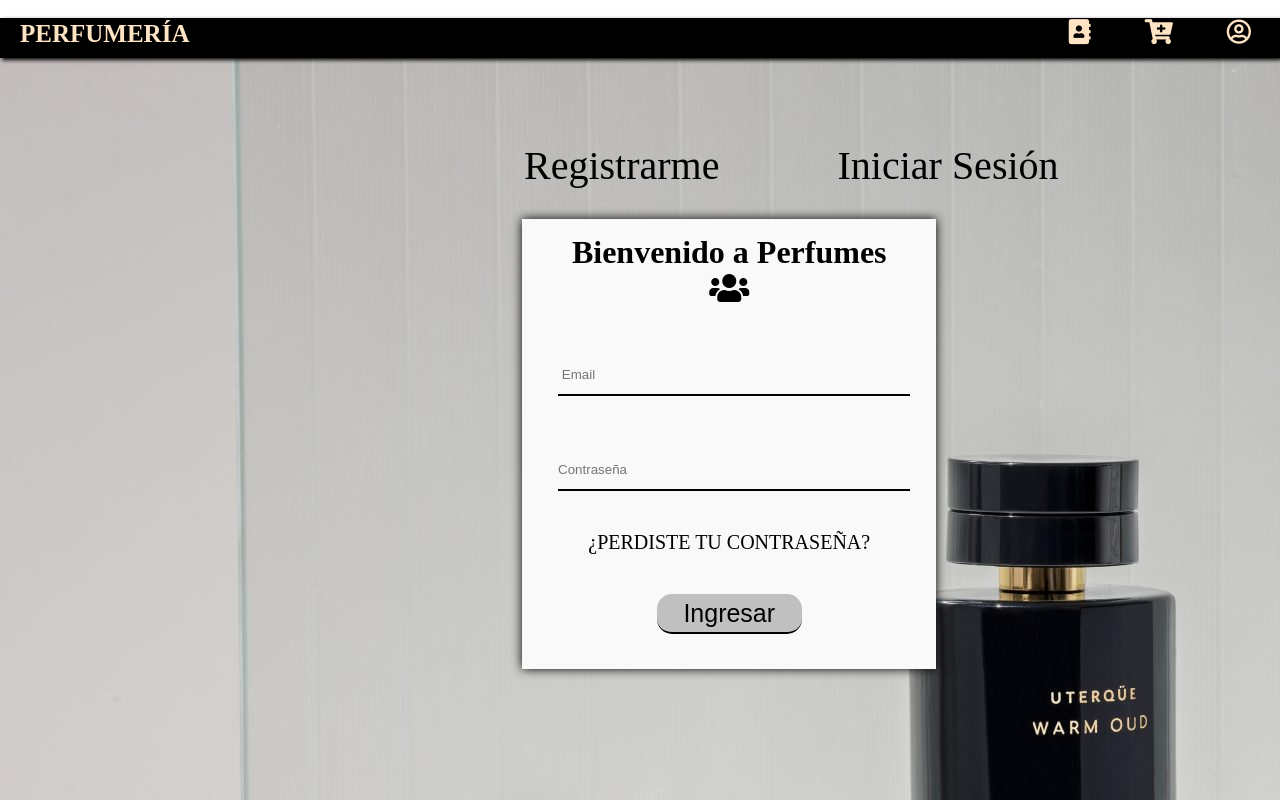
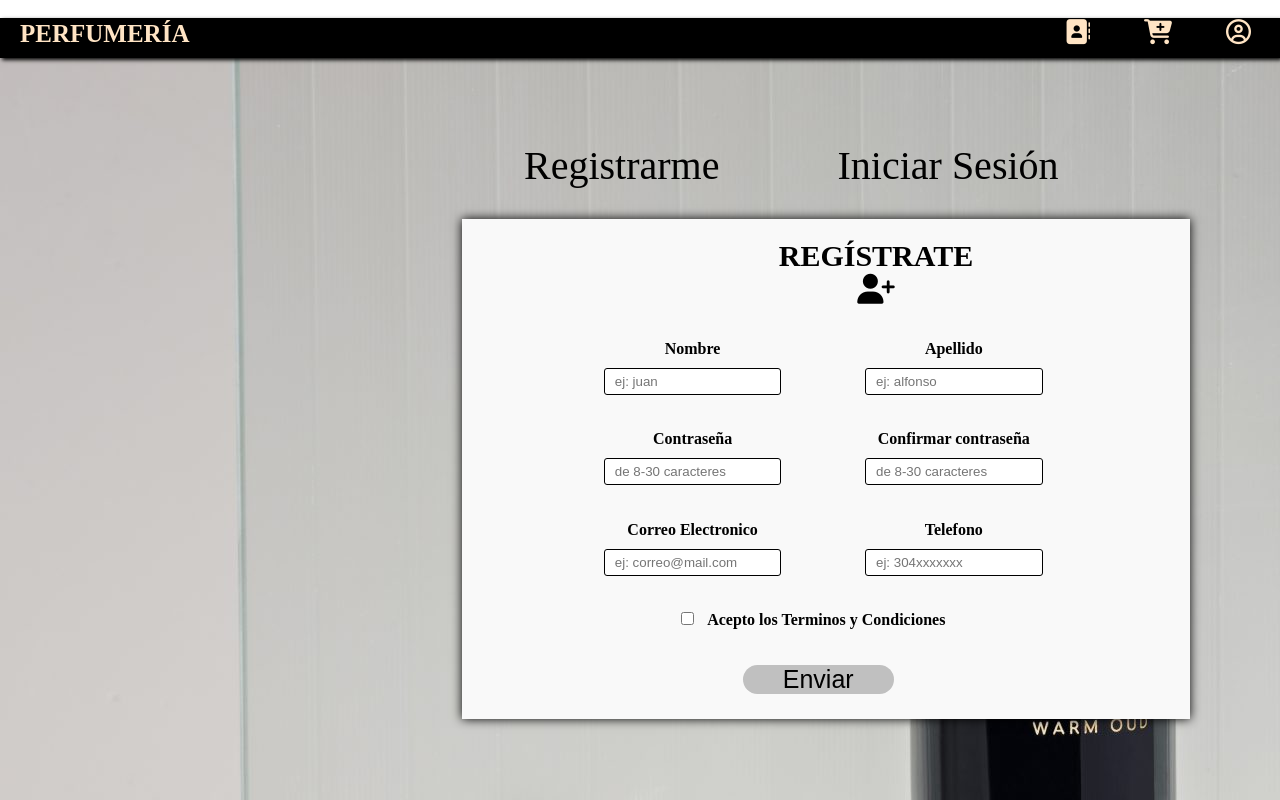
Before and after one commit to YojayDeHorta/tienda_perfumes, a PHP site: page /view/store/Registrate.html in a window 1280 px wide. Run offline with PHP 8.4, Linux system fonts and the light colour scheme; some libraries are stand-ins or nearby versions.

Commit message:
registro cambiado y añadidas verificaciones

```diff
--- a/view/store/Registrate.html
+++ b/view/store/Registrate.html
@@ -1,12 +1,13 @@
 <!DOCTYPE html>
-<html  lang="en">
+<html lang="en">
+
 <head>
   <title>Perfumes</title>
   <meta charset="UTF-8">
   <meta name="viewport" content="width=device-width, initial-scale=1">
   <link rel="icon" href="img/Icon-Perfume.jpg">
   <link href="css/1.css" rel="stylesheet">
-  <link href="css/tooltip.css" rel="stylesheet">
+  <link href="css/validaciones.css" rel="stylesheet">
   <link href="css/all.min.css" rel="stylesheet">
   <script src="https://ajax.googleapis.com/ajax/libs/jquery/3.6.0/jquery.min.js"></script>
 </head>
@@ -14,7 +15,7 @@
 <body background="img/Fondo_Registrar.jpg">
   <div class="Div-Principal" id="Div_Principal_Registro">
     <header class="Cabecera" id="Cabecera_Pagina_Registrar">
-      <nav class="Nav-Opciones" >
+      <nav class="Nav-Opciones">
         <a href="Index.php">
           <h1 class="Logo-Perfumes">PERFUMERÍA</h1>
         </a>
@@ -29,13 +30,110 @@
       <button class="tablinks" onclick="Tabs_Principal(event, 'Tabs_1')">Registrarme</button>
       <button class="tablinks" onclick="Tabs_Principal(event, 'Tabs_2')">Iniciar Sesión</button>
     </div>
-  <div id="Tabs_1" class="tabcontent " id="Content_Pagina_Registro">
-    <form class="Formulario" id="Registrar">
+    <div id="Tabs_1" class="tabcontent active" id="Content_Pagina_Registro">
+
+      <form class="Formu" id="Registro">
         <legend>
           <h1>REGÍSTRATE <br> <i class="fas fa-user-plus"></i></h1>
-
         </legend>
 
+        <!-- Grupo: nombre -->
+
+        <div class="formulario__grupo " id="grupo__nombre">
+          <label for="nombre" class="formulario__label">Nombre</label>
+          <div class="formulario__grupo-input">
+            <input type="text" class="formulario__input" name="nombre" id="nombre" placeholder="ej: juan">
+            <i class="formulario__validacion-estado fas fa-times-circle"></i>
+          </div>
+          <p class="formulario__input-error"> el nombre tiene que ser de 3-16 digitos y solo letras</p>
+        </div>
+
+        <!-- Grupo: apellido -->
+
+        <div class="formulario__grupo" id="grupo__apellido">
+          <label for="apellido" class="formulario__label">Apellido</label>
+          <div class="formulario__grupo-input">
+            <input type="text" class="formulario__input" name="apellido" id="apellido" placeholder="ej: alfonso">
+            <i class="formulario__validacion-estado fas fa-times-circle"></i>
+          </div>
+          <p class="formulario__input-error"> el apellido tiene que ser de 3-16 digitos y solo letras</p>
+        </div>
+
+        <!-- Grupo: password -->
+
+        <div class="formulario__grupo" id="grupo__password">
+          <label for="password" class="formulario__label">Contraseña</label>
+          <div class="formulario__grupo-input">
+            <input type="password" class="formulario__input" name="password" id="password"
+              placeholder="de 8-30 caracteres">
+            <i class="formulario__validacion-estado fas fa-times-circle"></i>
+          </div>
+          <p class="formulario__input-error"> La contraseña tiene que tener un minimo de 8 caracteres numeros o letras
+          </p>
+        </div>
+
+        <!-- Grupo: password2 2 -->
+
+        <div class="formulario__grupo" id="grupo__password2">
+          <label for="password2" class="formulario__label">Confirmar contraseña</label>
+          <div class="formulario__grupo-input">
+            <input type="password" class="formulario__input" name="password2" id="password2"
+              placeholder="de 8-30 caracteres">
+            <i class="formulario__validacion-estado fas fa-times-circle"></i>
+          </div>
+          <p class="formulario__input-error"> ambas contraseñas deben ser iguales</p>
+        </div>
+
+        <!-- Grupo: correo -->
+
+        <div class="formulario__grupo" id="grupo__correo">
+          <label for="correo" class="formulario__label">Correo Electronico</label>
+          <div class="formulario__grupo-input">
+            <input type="email" class="formulario__input" name="correo" id="correo" placeholder="ej: correo@mail.com">
+            <i class="formulario__validacion-estado fas fa-times-circle"></i>
+          </div>
+          <p class="formulario__input-error">El correo solo puede contener letras, numeros, puntos, guiones bajos,
+            guion y @.</p>
+
+        </div>
+
+        <!-- Grupo: telefono -->
+
+        <div class="formulario__grupo" id="grupo__telefono">
+          <label for="telefono" class="formulario__label">Telefono</label>
+          <div class="formulario__grupo-input">
+            <input type="text" class="formulario__input" name="telefono" id="telefono" placeholder="ej: 304xxxxxxx">
+            <i class="formulario__validacion-estado fas fa-times-circle"></i>
+          </div>
+          <p class="formulario__input-error">El telefono solo puede contener numeros y el maximo son 14 dígitos.</p>
+        </div>
+
+        <!-- Grupo: Terminos y Condiciones -->
+
+        <div class="formulario__grupo-terminos" id="grupo__terminos">
+          <label class="formulario__label">
+            <input class="formulario__checkbox" type="checkbox" name="terminos" id="terminos">
+            Acepto los Terminos y Condiciones
+          </label>
+        </div>
+
+        <div class="formulario__mensaje" id="formulario__mensaje">
+          <p><i class="fas fa-exclamation-triangle"></i> <b>Error:</b> Por favor rellena el formulario correctamente y
+            acepta nuestros terminos.
+          </p>
+        </div>
+        <div class="formulario__mensaje" id="formulario__mensaje-bd">
+          <p><i class="fas fa-exclamation-triangle"></i> <b>Error:</b> usuario no valido o existente, porfavor revise
+            su correo o telefono nuevamente
+          </p>
+        </div>
+        <div class="formulario__grupo formulario__grupo-btn-enviar">
+          <button type="submit" class="formulario__btn">Enviar</button>
+          <p class="formulario__mensaje-exito" id="formulario__mensaje-exito">Formulario enviado exitosamente! se le
+            redireccionara en:</p>
+          <span id="countdown"></span>
+        </div>
+        <!--
       <input class="Input-Registrate" type="text"  id="nombre" name="Nombre" minlength="2" maxlength="15" pattern="[A-Za-z]+"
         placeholder="Nombre " required>&nbsp &nbsp
       <input class="Input-Registrate" type="text" name="Apellido" minlength="2" maxlength="15" pattern="[A-Za-z]+"
@@ -49,24 +147,37 @@
         <input class="Input-Registrate" id="Registrar-Contraseña_2" type="password" name="Confirmar_contraseña"
         minlength="8" pattern="[A-Za-z0-9]+" maxlength="30" id="passconfirm" placeholder="Confirmar Contraseña"
         required> &nbsp &nbsp
+        <div class="formulario__grupo" id="grupo__usuario">
+          <label for="usuario" class="formulario__label">Usuario</label>
+          <div class="formulario__grupo-input">
+            <input type="text" class="formulario__input" name="usuario" id="usuario" placeholder="john123">
+            <i class="formulario__validacion-estado fas fa-times-circle"></i>
+          </div>
+          <p class="formulario__input-error">El usuario tiene que ser de 4 a 16 dígitos y solo puede contener numeros, letras y guion bajo.</p>
+        </div>
       <a onclick="mostrarContra()" class="Mostrar-Contraseña"><i class="fas fa-eye"></i></a>
-      <!-- este es el boton de mostrar y ocultar-->
+
       <br><br>
 
-      <h4 id="alerta_registro"> </h4> <!-- este es el lugar donde sale el mensaje en registro-->
-      <input type="submit" value="Registrarme" id="btn-registrar" class="Botton-Enviar" />
-      <br>
+      <h4 id="alerta_registro"> </h4>  este es el lugar donde sale el mensaje en registro
+
+      <input type="submit" value="Registrarme" id="btn-registrar" class="Botton-Enviar" />-->
       </form>
+
     </div>
-  <div id="Tabs_2" class="tabcontent active" id="Content_Pagina_Registro">
+    <div id="Tabs_2" class="tabcontent " id="Content_Pagina_Registro">
       <form class="Formulario" id="Iniciar">
+
         <h1>Bienvenido a Perfumes <br> <i class="fas fa-users"><br></i></h1>
         <br> <br>
-      <input id="Email" class="Input" type="email" name="Email" placeholder=" Email"> <br> <br>
+        <h4 id="alerta_login"> </h4><!-- este es el lugar donde sale el mensaje en login-->
+        <input id="Email" class="Input" type="email" name="Email" placeholder=" Email" title="El correo solo puede contener letras, numeros, puntos, guiones bajos,
+        guion y @."> <br> <br>
         <input id="Contraseña" class="Input" type="text" name="Contraseña" minlength="8" maxlength="30"
-        pattern="[A-Za-z0-9]+" placeholder="Contraseña">
+          pattern="[A-Za-z0-9]+" placeholder="Contraseña"
+          title="La contraseña tiene que tener un minimo de 8 caracteres numeros o letras">
         <a href="" id="Olvidaste-contraseña">¿PERDISTE TU CONTRASEÑA?</a>
-      <h4 id="alerta_login"> </h4><!-- este es el lugar donde sale el mensaje en login-->
+
         <input type="submit" value="Ingresar" class="Botton-Enviar" id="btn-Login" />
       </form>
     </div>
@@ -79,7 +190,7 @@
 
 
 
-
+  <script src="https://kit.fontawesome.com/2c36e9b7b1.js" crossorigin="anonymous"></script>
   <script src="js/login.js"></script>
   <script src="js/registro.js"></script>
   <script src="js/1.js"></script>
--- a/view/store/css/1.css
+++ b/view/store/css/1.css
@@ -468,7 +468,6 @@
   border-radius: 10px;
 }
 
-
 /**-----------------DIV  DE PRODUCTOS-------------------**/
 
 /*----------------------Pestaña Session Usuario------------------------*/
@@ -542,7 +541,7 @@
 
 /*------------TABS REGISTRARTE-----------------*/
 
-#Registrar {
+#formulario {
   position: relative;
   width: 40%;
   left: 450px;
@@ -682,7 +681,6 @@
 
 /*----------LOGIN------------*/
 
-
 /*----------------------Pestaña Session Usuario------------------------*/
 
 /*--------------TABS GENERAL ADMIN--------------------------*/
@@ -734,7 +732,6 @@
 
 /*--------------TABS GENERAL ADMIN--------------------------*/
 
-
 /*-------------------------DATOS - ADMIN --------------------*/
 
 .Div-Admin {
@@ -749,7 +746,6 @@
   position: relative;
   font-family: Yellowtail;
   font-size: 35px;
-
 }
 
 .Div-Admin button {
@@ -793,7 +789,6 @@
   left: 30px;
 }
 
-
 #Boton_Enviar {
   position: relative;
   background-color: #094293;
@@ -805,8 +800,6 @@
 }
 
 /*-------------------------DATOS - ADMIN --------------------*/
-
-
 
 /*-------------PRODUCTOS ADMIN-------------------------*/
 
@@ -885,7 +878,7 @@
 
 #Datos_3 {
   position: relative;
-    width: 27.0%;
+  width: 27%;
   left: 10px;
 }
 
@@ -897,7 +890,7 @@
 
 #Datos_5 {
   position: relative;
-    width: 14.0%;
+  width: 14%;
   left: 15px;
 }
 
@@ -920,8 +913,6 @@
 }
 
 /*-------------PRODUCTOS ADMIN-------------------------*/
-
-
 
 /*--------------------------FLEX CLIENTE-------------------------------------------*/
 
@@ -1013,7 +1004,6 @@
   top: 13px;
 }
 
-
 #Boton_Cliente_Borrar {
   position: relative;
   background-color: red;
@@ -1021,14 +1011,9 @@
   top: 13px;
 }
 
-
 /*--------------------------FLEX CLIENTE-------------------------------------------*/
 
-
-
 /*------------------------ADMIN GENERAL------------------------------------*/
-
-
 
 /*-----------------TABLA COMPRAS---------------------*/
 
@@ -1055,14 +1040,11 @@
   top: 170px;
 }
 
-
 .Flex_Compras {
   position: relative;
   font-family: Cookie;
   background-color: #e9e9e9;
-    color: black
-        /*#256d7b*/
-    ;
+  color: black /*#256d7b*/;
   text-align: center;
   display: flex;
   flex-flow: row wrap;
@@ -1077,7 +1059,6 @@
 .Flex_Compras h3 {
   position: relative;
   margin-left: 10px;
-    ;
   width: 50%;
   font-size: 28px;
   top: 10px;
@@ -1090,7 +1071,6 @@
   padding-bottom: 40px;
   width: 128px;
   height: 198px;
-
 }
 
 .Flex_Compras form {
@@ -1109,7 +1089,6 @@
   outline: none;
   border-radius: 10px;
 }
-
 
 .Flex_Compras #Icon_Compras {
   position: relative;
@@ -1125,18 +1104,16 @@
   color: red;
 }
 
-
 .Flex_Compras h2 {
   position: relative;
   top: -50px;
   left: 410px;
 }
-
 
 .Compra_Total_Carrito {
   position: fixed;
   font-family: Eras Bold ITC;
-    background-color: #FFFFFF;
+  background-color: #ffffff;
   text-align: center;
   width: 30%;
   height: 318px;
@@ -1144,7 +1121,6 @@
   left: 1000px;
   box-shadow: 5px 5px 5px black;
   border-radius: 20px;
-    ;
 }
 
 .Compra_Total_Carrito h1 {
@@ -1193,13 +1169,11 @@
 }
 
 .Compra_Total_Carrito button:hover {
-    background-color: #DC3545;
+  background-color: #dc3545;
   color: black;
 }
 
 /*-----------------TABLA COMPRAS---------------------*/
-
-
 
 /*----------------------Contacto-------------------------------*/
 
@@ -1209,7 +1183,6 @@
   width: 100%;
   height: 500px;
   top: 56px;
-
 }
 
 .Info_1 {
@@ -1228,7 +1201,7 @@
 
 .Info_1 form {
   position: relative;
-    background-color: rgb(0,0,0,0.4);
+  background-color: rgb(0, 0, 0, 0.4);
   color: white;
   text-align: center;
   height: 500px;
@@ -1241,8 +1214,8 @@
   font-size: 40px;
 }
 
-.Info_1 form p{
-  color:  #d4d4d4;
+.Info_1 form p {
+  color: #d4d4d4;
 }
 
 .Info_2 {
@@ -1253,7 +1226,6 @@
   height: 500px;
   left: 800px;
   top: -500px;
-
 }
 
 .Info_2 form {
@@ -1293,11 +1265,10 @@
   color: black;
 }
 
-.Info_2 ::placeholder{
+.Info_2 ::placeholder {
   color: black;
   font-size: 17px;
 }
-
 
 .Info_2 form select {
   background-color: transparent;
@@ -1350,10 +1321,6 @@
   color: black;
 }
 
-
-
-
-
 /*-----------MARCAS-----------------*/
 
 .Titulo_Marcas {
@@ -1367,7 +1334,6 @@
   top: 80px;
   left: 10px;
 }
-
 
 .Caja-Logos {
   position: relative;
@@ -1401,7 +1367,6 @@
   text-align: center;
   top: 56px;
   height: 600px;
-
 }
 
 .Formulario_Contacto form {
@@ -1416,14 +1381,11 @@
   box-shadow: 1px 2px 2px black;
 }
 
-
 .Formulario_Contacto form h1 {
   font-family: Yellowtail;
   font-size: 47px;
   color: white;
 }
-
-
 
 .Formulario_Contacto form input {
   padding-left: 10px;
@@ -1518,7 +1480,6 @@
   font-size: 20px;
   top: 5px;
 }
-
 
 .Formulario_Contacto form .Botton-Enviar {
   background-color: transparent;
@@ -1530,7 +1491,6 @@
   top: -10px;
 }
 
-
 .Formulario_Contacto form.Botton-Enviar:hover {
   color: bisque;
   background-color: black;
--- /dev/null
+++ b/view/store/css/validaciones.css
@@ -0,0 +1,133 @@
+/*ESTILOS DE LAS VALIDACIONES*/
+.Formu {
+  position: relative;
+  display: flex;
+  text-align: center;
+  flex-wrap: wrap;
+  background-color: #f9f9f9;
+  top: -90px;
+  width: 50%;
+  left: 450px;
+  height: 500px;
+  box-shadow: 0px 0px 10px 0px;
+  padding-left: 100px;
+  padding-right: 0;
+}
+
+.formulario__grupo {
+  width: 40%;
+
+  /* border: 1px solid black; */
+  margin: 0 5px;
+}
+.formulario__label {
+  display: block;
+  font-weight: 700;
+  padding: 10px;
+  cursor: pointer;
+}
+.formulario__grupo-input {
+  position: relative;
+}
+.formulario__input {
+  width: 50%;
+  background: #fff;
+  border: 3px solid transparent;
+  border-radius: 3px;
+  height: 25px;
+  line-height: 25px;
+  padding: 0 40px 0 10px;
+  transition: 0.3s ease all;
+  border: 1px solid black;
+}
+.formulario__input:focus {
+  border: 3px solid #0075ff;
+  outline: none;
+  box-shadow: 3px 0px 30px rgba(163, 163, 163, 0.4);
+}
+.formulario__input-error {
+  font-size: 12px;
+  margin-bottom: 0;
+  display: none;
+}
+.formulario__input-error-activo {
+  display: block;
+}
+.formulario__validacion-estado {
+  position: absolute;
+  right: 75px;
+  bottom: 7px;
+  z-index: 100;
+  font-size: 16px;
+  opacity: 0;
+}
+.formulario__checkbox {
+  margin-right: 10px;
+}
+.formulario__grupo-terminos,
+.formulario__mensaje,
+.formulario__grupo-btn-enviar {
+  width: 80%;
+}
+
+.formulario__mensaje {
+  height: 45px;
+  line-height: 45px;
+  background: #f66060;
+  padding: 0 15px;
+  border-radius: 3px;
+  display: none;
+}
+.formulario__mensaje-activo {
+  display: block;
+}
+.formulario__mensaje p {
+  margin: 0;
+}
+.formulario__grupo-btn-enviar {
+  display: flex;
+  flex-direction: column;
+  align-items: center;
+}
+/*estilos de los objetos*/
+.formulario__btn {
+  background-color: silver;
+  border: 0;
+  border-radius: 15px;
+  font-size: 25px;
+
+  width: 30%;
+  color: trasparent;
+  color: black;
+  cursor: pointer;
+}
+
+.formulario__btn:hover {
+  color: bisque;
+  background-color: black;
+  box-shadow: 3px 0px 30px rgba(163, 163, 163, 1);
+}
+.formulario__mensaje-exito {
+  font-size: 20px;
+  color: #119200;
+  display: none;
+}
+
+.formulario__mensaje-exito-activo {
+  display: block;
+}
+/* ----- -----  Estilos para Validacion ----- ----- */
+.formulario__grupo-correcto .formulario__validacion-estado {
+  color: #1ed12d;
+  opacity: 1;
+}
+.formulario__grupo-incorrecto .formulario__label {
+  color: #bb2929;
+}
+.formulario__grupo-incorrecto .formulario__validacion-estado {
+  color: #bb2929;
+  opacity: 1;
+}
+.formulario__grupo-incorrecto .formulario__input {
+  border: 3px solid #bb2929;
+}
--- a/view/store/js/login.js
+++ b/view/store/js/login.js
@@ -14,14 +14,14 @@
   evt.currentTarget.className += " active";
 }
 /*--------------TABS----------------*/
-/**------------------------------------ */
+/**----------------LOGIN-------------------- */
 
 var sesion = document.getElementById("Iniciar");
 var alerta = document.getElementById("alerta_login");
 sesion.addEventListener("submit", function (e) {
   e.preventDefault();
   var datos = new FormData(sesion);
-  console.log(datos.get("Contraseña"));
+  //console.log(datos.get("Contraseña"));
   if (
     datos.get("Email") == "admin@admin.com" &&
     datos.get("Contraseña") == "administrador"
@@ -35,7 +35,7 @@
   })
     .then((respuesta) => respuesta.json())
     .then((data) => {
-      console.log(data);
+
       alerta.innerHTML = data;
       if (data == "INICIO DE SESION CORRECTAMENTE") {
         window.location.replace("index.php");
```
Also changed, not shown: controller/ACTIONS/act_edit-Clientes.php (+5 -5 lines), controller/ACTIONS/act_register.php (+5 -5 lines), view/admin/Admin.html (+24 -27 lines), view/store/js/productos.js (+2 -9 lines), view/store/js/registro.js (+150 -19 lines). Lines whose indentation alone changed are shown as unchanged.
